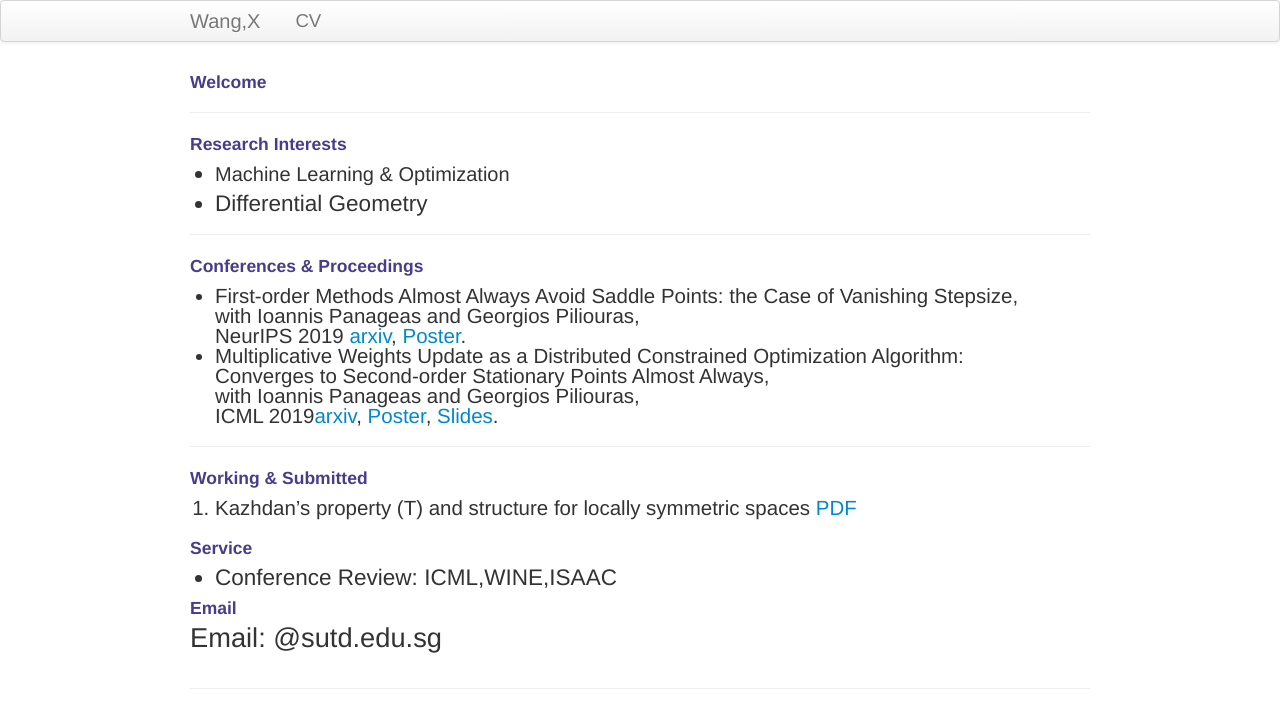
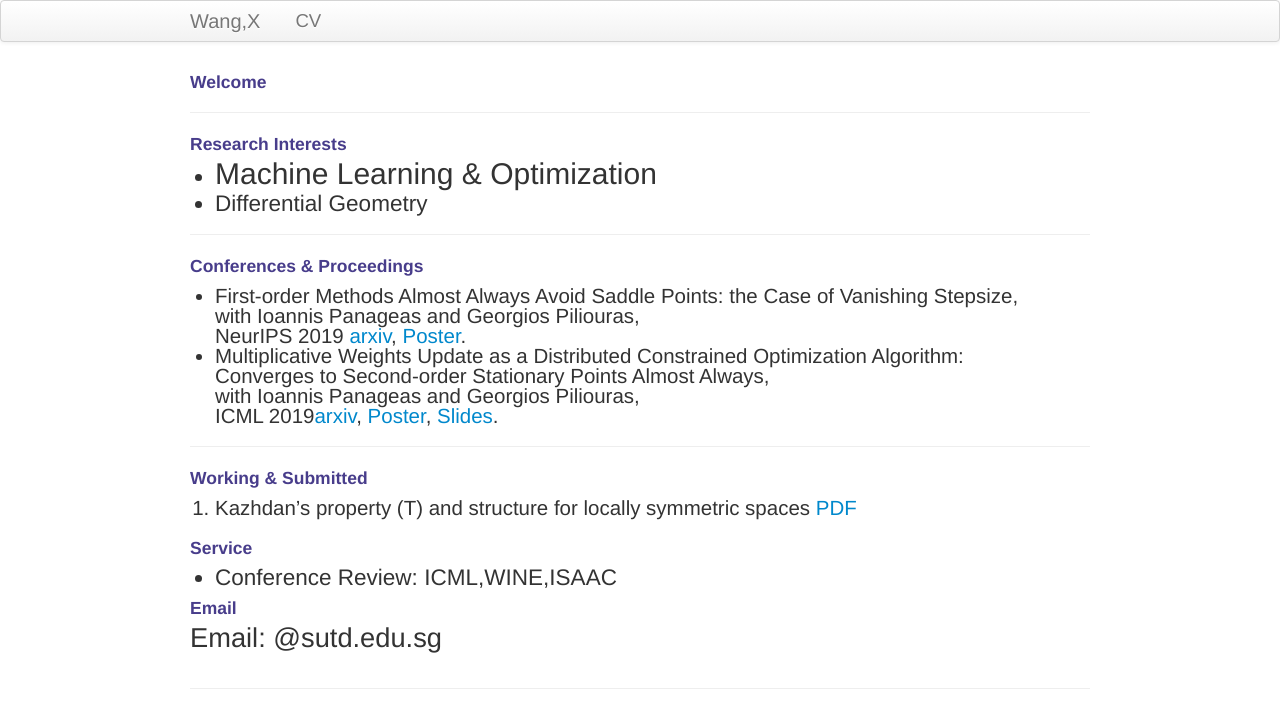
Before and after one commit to xiiaowang/xiiaowang.github.io, a Jekyll site: the page built from index.md, in a window 1280 px wide. Shown: the top 728 px of the page. Built offline with Jekyll 4.4.1, drawn with Linux system fonts in a browser that asks for light colours.

Commit message:
Update index.md

```diff
--- a/index.md
+++ b/index.md
@@ -12,7 +12,7 @@ keywords: machine learning, geometry
 <div class="container2">
 <h4><a name="Research Interests"></a>Research Interests</h4>
 <ul>
-    <li><p style="font-size:20px">Machine Learning & Optimization</p></li>
+    <li><p style="font-size:30px">Machine Learning & Optimization</p></li>
     <li>Differential Geometry</li>
 </ul>
 </div>
```
